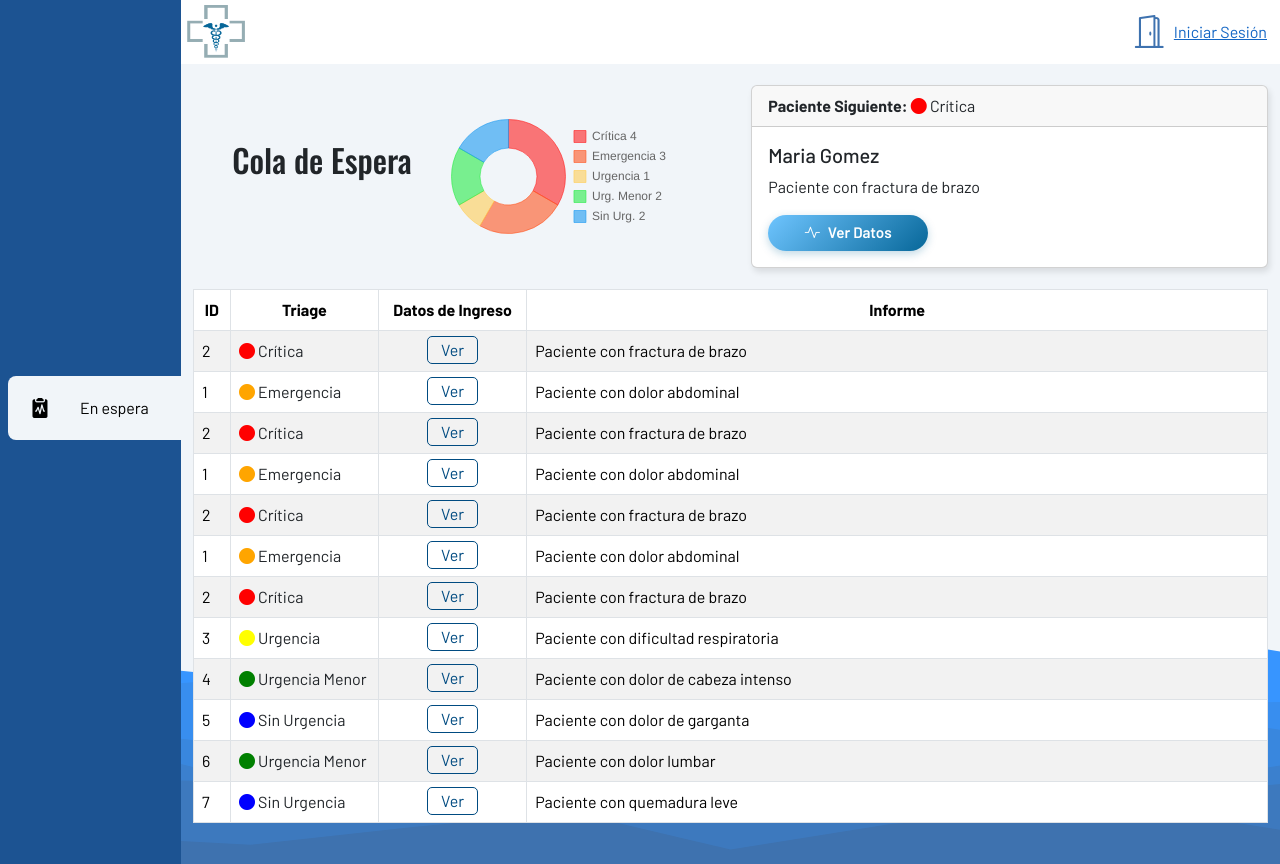
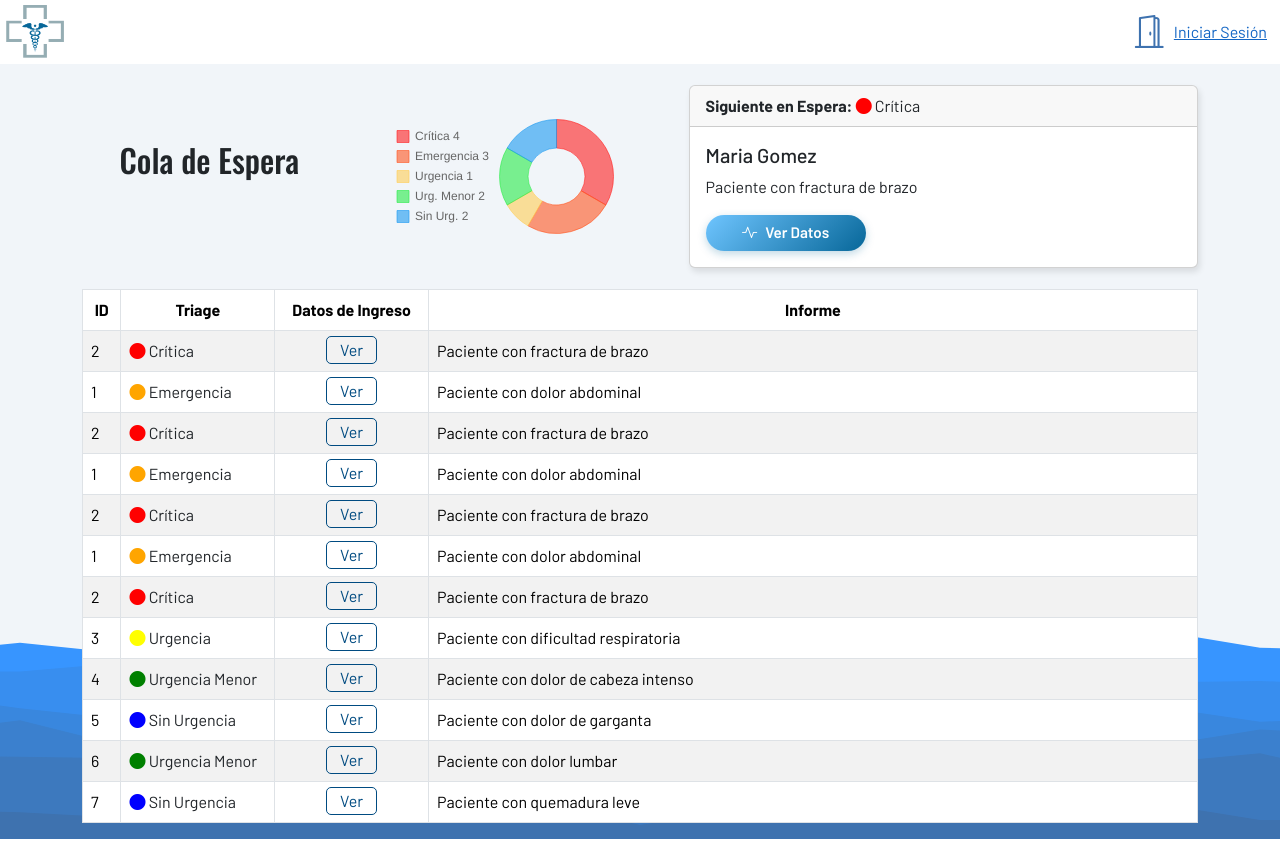
Before and after one commit to mauroarmas/IS-GuardiaTFI-Frontend, a React (Vite) app: page / in a window 1280 px wide. After the commit the page ends 839 px from the top, so only its background shows below. Built offline with nearby package versions, Linux system fonts and the light colour scheme; data requests are answered from the project's data file; sample sign-in values are in the browser's storage.

Commit message:
Se quito el sideBar para el medico

```diff
--- a/src/components/common/Grafico.jsx
+++ b/src/components/common/Grafico.jsx
@@ -43,7 +43,7 @@ const Grafico = ({ arrayLabels = [], arrayData = [] }) => {
     plugins: {
       legend: {
         // Mostrar la leyenda en forma de lista vertical
-        position: "right",
+        position: "left",
         labels: {
           boxWidth: 12,
           padding: 8,
--- a/src/components/common/SideBar.jsx
+++ b/src/components/common/SideBar.jsx
@@ -2,6 +2,7 @@ import React, { useState } from "react";
 import { Link, Outlet, useLocation } from "react-router-dom";
 import "../../styles/sideBar.css";
 import { getTokenObject } from "../../helpers/functions";
+import { NavLink } from "react-router-dom";
 
 const SideBar = () => {
   const [isMini, setIsMini] = useState(true);
@@ -19,10 +20,53 @@ const SideBar = () => {
   };
 
   return (
+    <>
+      {rol !== "enfermero" ? null : (
+        // <aside
+        //   className={[
+        //     isMini ? "mini" : "",
+        //     location.pathname === "/login" ||
+        //     location.pathname === "/signup" ||
+        //     location.pathname === "/unauthorized"
+        //       ? "d-none"
+        //       : "",
+        //   ].join(" ")}
+        //   style={{ width: isMini ? "4.17rem" : "13rem" }}
+        //   onMouseEnter={handleMouseEnter}
+        //   onMouseLeave={handleMouseLeave}
+        // >
+        //   <div className="link d-flex flex-column justify-content-between min-vh-100 position-fixed">
+        //     <ul className="min-vh-100 d-flex flex-column justify-content-center position-fixed">
+        //       <li
+        //         className={
+        //           !location.pathname.includes("moduloPacientes") ? "active" : ""
+        //         }
+        //       >
+        //         <Link to="/">
+        //           <i class="bi bi-clipboard2-pulse-fill"></i>
+        //           {!isMini && <label className="me-5">En espera</label>}
+        //         </Link>
+        //       </li>
+
+        //       <li
+        //         className={
+        //           location.pathname.includes("/moduloPacientes") ? "active" : ""
+        //         }
+        //       >
+        //         <Link to="/moduloPacientes">
+        //           <i className="bi bi-people-fill"></i>
+        //           {!isMini && <label className="me-5">Pacientes</label>}
+        //         </Link>
+        //       </li>
+        //     </ul>
+        //   </div>
+        // </aside>
         <aside
           className={[
             isMini ? "mini" : "",
-        location.pathname === "/login" || location.pathname === "/signup" || location.pathname === "/unauthorized"
+            location.pathname === "/login" ||
+            location.pathname === "/signup" ||
+            location.pathname === "/unauthorized"
               ? "d-none"
               : "",
           ].join(" ")}
@@ -32,32 +76,31 @@ const SideBar = () => {
         >
           <div className="link d-flex flex-column justify-content-between min-vh-100 position-fixed">
             <ul className="min-vh-100 d-flex flex-column justify-content-center position-fixed">
-          <li
-            className={
-              !location.pathname.includes("moduloPacientes") ? "active" : ""
-            }
+              <li>
+                <NavLink
+                  to="/"
+                  end
+                  className={({ isActive }) => (isActive ? "active" : "")}
                 >
-            <Link to="/">
-              <i class="bi bi-clipboard2-pulse-fill"></i>
+                  <i className="bi bi-clipboard2-pulse-fill"></i>
                   {!isMini && <label className="me-5">En espera</label>}
-            </Link>
+                </NavLink>
               </li>
 
-          {rol !== "enfermero" ? null : (
-            <li
-              className={
-                location.pathname.includes("/moduloPacientes") ? "active" : ""
-              }
+              <li>
+                <NavLink
+                  to="/moduloPacientes"
+                  className={({ isActive }) => (isActive ? "active" : "")}
                 >
-              <Link to="/moduloPacientes">
                   <i className="bi bi-people-fill"></i>
                   {!isMini && <label className="me-5">Pacientes</label>}
-              </Link>
+                </NavLink>
               </li>
-          )}
             </ul>
           </div>
         </aside>
+      )}
+    </>
   );
 };
 
--- a/src/components/pages/espera/ModuloEspera.jsx
+++ b/src/components/pages/espera/ModuloEspera.jsx
@@ -1,5 +1,5 @@
 import { Container, Table, Modal } from "react-bootstrap";
-import { Link } from "react-router-dom";
+import { Link, useNavigate, useNavigation } from "react-router-dom";
 import { useEffect, useState } from "react";
 import "../../../styles/modulos.css";
 import axios from "axios";
@@ -14,8 +14,14 @@ function App() {
   const [modalShow, setModalShow] = useState(false);
   const [modalAtencionShow, setModalAtencionShow] = useState(false);
   const [selectedIncome, setSelectedIncome] = useState(null);
+  const navigate = useNavigate();
 
   const rol = getTokenObject()?.rol;
+
+  const cerrarConsulta = () => {
+    setModalAtencionShow(false);
+     navigate(0);
+  }
 
   const fetchIncomes = async () => {
     const endpoint = `${import.meta.env.VITE_BACKEND_URL}/ingreso`;
@@ -82,7 +88,6 @@ function App() {
         setModalAtencionShow(true);
       }
     });
-
   };
 
   function getColorByUrgencyLevel(level) {
@@ -134,7 +139,7 @@ function App() {
         <div>
           <div className="d-flex align-items-center">
             {/* Titulo */}
-            <div className="d-flex flex-column w-25">
+            <div className="d-flex flex-column w-25 me-5">
               <h2 className="text-center">Cola de Espera</h2>
               <div className="mt-4">
                 {rol !== "enfermero" ? null : (
@@ -146,16 +151,17 @@ function App() {
             </div>
 
             {/* Gráfico */}
-            <div className="contenedorGrafico">
+            <div className="contenedorGrafico ms-1">
               <Grafico
                 arrayLabels={chartData.labels || []}
                 arrayData={chartData.data || []}
               />
             </div>
 
+            {/* Card */}
             <div className="card w-50">
               <div className="card-header">
-                <strong>Paciente Siguiente: </strong>
+                <strong>Siguiente en Espera: </strong>
                 {getColorByUrgencyLevel(incomes[0]?.nivelEmergencia)}
               </div>
               <div className="card-body">
@@ -228,7 +234,7 @@ function App() {
           />
           <ModalAtencion
             show={modalAtencionShow}
-            onHide={() => setModalAtencionShow(false)}
+            onHide={cerrarConsulta}
             income={selectedIncome}
           />
         </div>
@@ -285,7 +291,7 @@ function ModalAtencion({ show, onHide, income }) {
       </Modal.Header>
       <Modal.Body className="d-flex flex-column align-items-center"></Modal.Body>
       <Modal.Footer>
-        <button onClick={onHide} className="mx-auto login-btn">
+        <button onClick={onHide} className="ms-auto login-btn w-auto">
           Cerrar
         </button>
       </Modal.Footer>
--- a/src/styles/sideBar.css
+++ b/src/styles/sideBar.css
@@ -4,115 +4,123 @@
   margin: 0;
   padding: 0;
   box-sizing: border-box;
-  transition: all 0.35s linear;
-  font-family: "barlow", sans-serif;
+  font-family: "Barlow", sans-serif;
+  transition: all 0.3s ease;
 }
+
 aside {
-  background-color: #1c5392; /* Cambia esto al color que prefieras */
+  background: linear-gradient(180deg, rgb(62,114,175) 0%, rgb(45,95,155) 100%);
   color: white;
   width: 16rem;
   display: grid;
   grid-template-rows: 6rem 1fr 8rem;
-  padding: 0.5rem;
-  transition: width 0.35s linear, padding 0.35s linear;
+  padding: 0.75rem;
+  border-right: 1px solid rgba(255, 255, 255, 0.1);
+  box-shadow: 0 0 15px rgba(0, 0, 0, 0.15);
+  transition: width 0.35s ease, padding 0.35s ease;
 }
+
 a {
   text-decoration: none;
-  color: white;
-  cursor: pointer;
-}
-label{
+  color: inherit;
   cursor: pointer;
 }
 
 ul {
   list-style: none;
-  padding-left: 0; /* Elimina el espaciado a la izquierda */
-
-}
-li{
-  cursor: pointer;
+  padding: 0;
 }
 
 ul li a {
   display: flex;
   align-items: center;
-  border-radius: 0.5rem;
+  gap: 0.5rem;
+  border-radius: 0.75rem;
   cursor: pointer;
-  margin-block: 0.25rem;
-  transition: background-color 0.2s linear;
-  overflow: hidden;
+  margin-block: 0.35rem;
+  padding: 0.75rem;
+  transition: all 0.5s ease-in-out;
+  background-color: transparent;
+  position: relative;
 }
 
-ul li a.active,
+/* Efecto hover suave */
 ul li a:hover {
-  background-color: rgb(241,245,249);;
-  color: #000;
-
+  background-color: rgba(255, 255, 255, 0.15);
+  transform: translateX(5px);
 }
 
+/* Estado activo más moderno */
+ul li a.active {
+  background-color: rgb(241, 245, 249);
+  color: #000;
+  box-shadow: 0 2px 8px rgba(0, 0, 0, 0.1);
+}
+
+/* Ícono */
 ul li a i {
-  width: 4rem;
-  height: 3.5rem;
-  font-size: 1.25rem;
+  width: 2.5rem;
+  height: 2.5rem;
+  font-size: 1.3rem;
   display: flex;
   justify-content: center;
   align-items: center;
+  transition: transform 0.35s ease;
 }
 
-ul li a label {
-  display: flex;
-  align-items: center;
-  justify-content: flex-start;
-  padding-left: 0.5rem;
-  transition: opacity 0.3s ease, visibility 0.3s ease;
+/* Ícono con efecto hover */
+ul li a:hover i {
+  transform: scale(1.15);
 }
 
-.mini {
-  width: 9rem;
-  padding: 0;
+/* Etiqueta */
+ul li a label {
+  flex: 1;
+  font-weight: 500;
+  opacity: 0.95;
 }
 
-.mini .link ul li a i {
-  margin: 0 auto;
+/* --- Versión mini (colapsada) --- */
+.mini {
+  width: 5rem;
+  padding: 0.5rem;
+}
+
+.mini ul li a {
+  justify-content: center;
+
 }
 
 .mini ul li a label {
   opacity: 0;
   visibility: hidden;
-}
-
-.mini ul li a {
-  width: 4rem;
+  width: 0;
 }
 
 .mini ul li a:hover {
-  box-shadow: 0 0.5rem 0.5rem #24242436;
+  background-color: rgba(255, 255, 255, 0.15);
+  box-shadow: 0 0.5rem 1rem rgba(0, 0, 0, 0.2);
 }
 
-.mini .link label {
-  opacity: 0;
-  visibility: hidden;
+/* Sutil animación al abrir/cerrar */
+aside,
+.mini {
+  transition: width 0.35s ease-in-out;
 }
 
-.mini .link label:hover {
-  opacity: 1;
-  visibility: visible;
+/* Agregamos efecto de “brillo” al pasar */
+ul li a::after {
+  content: "";
+  position: absolute;
+  left: 0;
+  top: 0;
+  height: 100%;
+  width: 0;
+  background: rgba(255, 255, 255, 0.25);
+  border-radius: 0.75rem;
+  transition: width 0.35s ease;
+  z-index: 0;
 }
-
-ul li.active {
-  background-color: rgb(241,245,249); /* Color de fondo resaltado */
-  color: #000;
-  border-radius: 0.5rem;
-  cursor: pointer;
-  transition: background-color 0.1s linear;
-  overflow: hidden;
-
+ul li a:hover::after {
+  width: 100%;
 }
-
-ul li.active i {
-  color: #000; /* Color del ícono cuando está activo */
-}
-ul li.active label {
-  color: #000; /* Color del ícono cuando está activo */
-}
--- a/src/styles/style.css
+++ b/src/styles/style.css
@@ -18,7 +18,7 @@ h2, h3{
   background-size: cover;
   background-position: bottom;
   background-repeat: no-repeat;
-  min-height: 100vh;
+  min-height: 92vh;
 
 }
 
```
Lines whose indentation alone changed are shown as unchanged.
